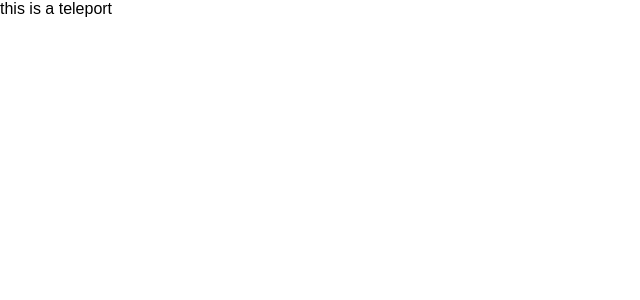
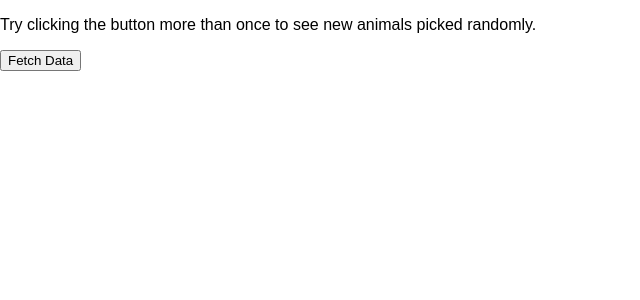
Before and after one commit to phatyut/vue, a Vue app: page / in a window 1280 px wide. Shown: the top 300 px of the page, without its empty margins (0-640 px from the left). Built offline with nearby package versions, Linux system fonts and the light colour scheme.

Commit message:
continue with ref object

```diff
--- /dev/null
+++ b/Ref/Ref.vue
@@ -0,0 +1,3 @@
+<template>
+  <div>this is a ref object</div>
+</template>
--- /dev/null
+++ b/httpserver/Httpserver.vue
@@ -0,0 +1,53 @@
+<!--<template>
+  <div>
+    <div>this is a httpserver</div>
+    <div><button @click="connecttoserver">httpserver</button></div>
+    <div>{{ result }}</div>
+  </div>
+</template>
+<script>
+export default {
+  data() {
+    return {
+      result: null,
+    };
+  },
+  methods: {
+    connecttoserver() {
+      alert("alerting https");
+    },
+  },
+  methods: {
+    async connecttoserver() {
+      const testsent = await fetch("../word/word.txt");
+      this.result = await testsent.text();
+    },
+  },
+};
+</script>-->
+
+<template>
+  <p>Try clicking the button more than once to see new animals picked randomly.</p>
+  <button @click="fetchData">Fetch Data</button>
+  <div v-if="randomMammal">
+    <h2>{{ randomMammal.name }}</h2>
+  </div>
+</template>
+
+<script>
+export default {
+  data() {
+    return {
+      randomMammal: null,
+    };
+  },
+  methods: {
+    async fetchData() {
+      const response = await fetch("../httpserver/json/Json.json");
+      const data = await response.json();
+      const randIndex = Math.floor(Math.random() * data.textjson.length);
+      this.randomMammal = data.textjson[randIndex];
+    },
+  },
+};
+</script>
--- a/package.json
+++ b/package.json
@@ -9,6 +9,7 @@
     "preview": "vite preview"
   },
   "dependencies": {
+    "axios": "^1.12.2",
     "vue": "^3.5.21"
   },
   "devDependencies": {
--- a/src/App.vue
+++ b/src/App.vue
@@ -81,8 +81,12 @@
       <Binddynamic> </Binddynamic>
     </div> -->
 
+    <!-- <div>
+      <Teleports></Teleports>
+    </div> -->
+
     <div>
-      <Teleports></Teleports>
+      <Httpserver></Httpserver>
     </div>
   </div>
 </template>
--- a/src/codepublic/teleport/Teleports.vue
+++ b/src/codepublic/teleport/Teleports.vue
@@ -1,14 +1,19 @@
 <template>
-  <div>this is a teleport</div>
+  <div><button @click="clickme = !clickme">clickhere</button></div>
   <div>
-    <Teleport to="onefortesting">
-      <div><Dynamicone /></div
-    ></Teleport>
+    <div v-if="clickme"><Dynamicone /></div>
+    <div v-else><Dynamictwo /></div>
   </div>
 </template>
 <script>
 import Dynamicone from "../../dynamic-public/Dynamicone.vue";
+import Dynamictwo from "../../dynamic-public\/Dynamictwo.vue";
 export default {
-  components: { Dynamicone },
+  components: { Dynamicone, Dynamictwo },
+  data() {
+    return {
+      clickme: true,
+    };
+  },
 };
 </script>
--- a/src/main.js
+++ b/src/main.js
@@ -9,6 +9,7 @@ import Dynamicpublic from './dynamic-public/Dynamicpublic.vue'
 import Dynamicmain from "./dynamic-public/Dynamcimain.vue"
 import Binddynamic from './dynamic-public/Binddynamic.vue'
 import Teleports from "./codepublic/teleport/Teleports.vue"
+import Httpserver from '../httpserver/Httpserver.vue'
 
 const app=createApp(App);
 app.component('Sfc',Sfc);
@@ -18,5 +19,6 @@ app.component('ScopeSlot',ScopeSlot);
 // app.component("Dynamicpublic",Dynamicpublic)
 // app.component("Dynamicmain",Dynamicmain)
 // app.component("Binddynamic",Binddynamic)\
-app.component("Teleports",Teleports)
+// app.component("Teleports",Teleports)
+app.component("Httpserver",Httpserver)
 app.mount('#app')
```
Also changed, not shown: httpserver/json/Json.json (added, +7 -0 lines), word/word.txt (renamed from word/.txt), 1 other file (tests, documents, lock files or other folders).
